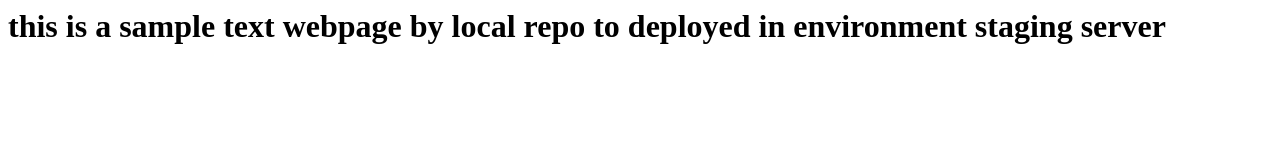
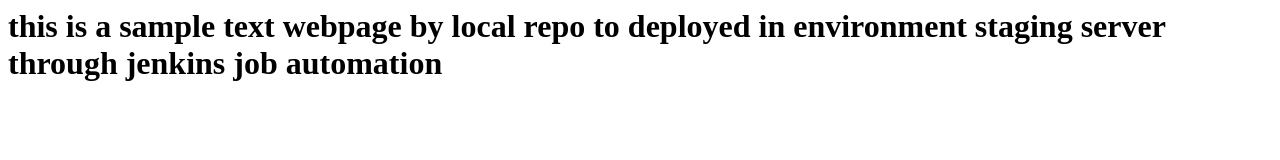
Before and after one commit to Murali778019/new-rp-01, a plain HTML site: page index.html in a window 1280 px wide. Drawn offline with Linux system fonts and the light colour scheme.

Commit message:
this is a sample text webpage

```diff
--- a/index.html
+++ b/index.html
@@ -1 +1 @@
-<h1> this is a sample text webpage by local repo to deployed in environment staging server </h1>
+<h1> this is a sample text webpage by local repo to deployed in environment staging server through jenkins job automation </h1>
```
